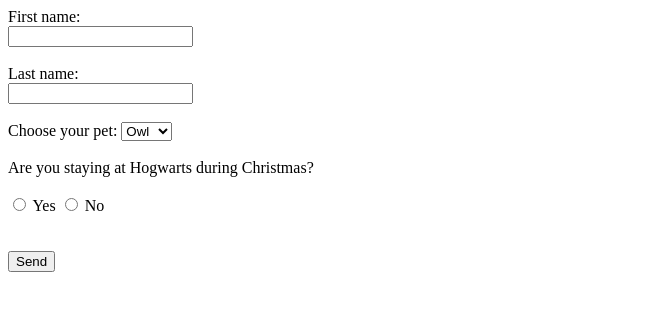
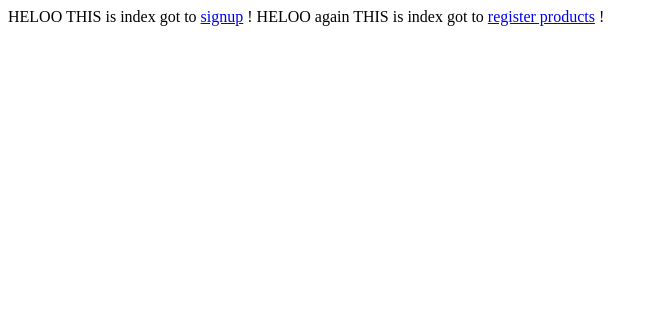
Before and after one commit to Cem-Kaya/Olympus_Bookstore_Project, a Flask app: page / in a window 1280 px wide. Shown: the top 311 px of the page, without its empty margins (0-658 px from the left). Run offline with Flask 2, Linux system fonts and the light colour scheme.

Commit message:
added elementary relationships, basic frontend for signup/login/product regisration testing, resouces

```diff
--- a/back/Tutorials .txt
+++ b/back/Tutorials .txt
@@ -1,3 +1,3 @@
-
-
+flsk-many-to-many-relationship-tutorial: https://www.youtube.com/watch?v=47i-jzrrIGQ
+flsk-one-to-many relationship-tutorial: https://www.youtube.com/watch?v=VVX7JIWx-ss
 flsk-postgresql-connection-basics: https://youtu.be/XZ_gAWdGzZk
--- a/back/app.py
+++ b/back/app.py
@@ -1,47 +1,81 @@
+import imp
 from flask import Flask, render_template, request
 from flask_sqlalchemy import SQLAlchemy
 
-#https://youtu.be/XZ_gAWdGzZk
+from DB_init_SQL import *
+
 
 app = Flask(__name__)
 
-app.config['SQLALCHEMY_DATABASE_URI']='postgresql://postgres:123123@localhost/students'
+app.config['SQLALCHEMY_DATABASE_URI']='postgresql://postgres:123123@localhost/STORE'
 
 db=SQLAlchemy(app)
-
-class Student(db.Model):
-  __tablename__='students'
-  id=db.Column(db.Integer,primary_key=True)
-  fname=db.Column(db.String(40))
-  lname=db.Column(db.String(40))
-  pet=db.Column(db.String(40))
-
-  def __init__(self,fname,lname,pet):
-    self.fname=fname
-    self.lname=lname
-    self.pet=pet
 
 
 @app.route('/')
 def index():
   return render_template('index.html')
 
-@app.route('/submit', methods=['POST'])
-def submit():
-  fname= request.form['fname']
-  lname=request.form['lname']
-  pet=request.form['pets']
+@app.route('/signup')
+def signup():
+  return render_template('signup.html')
 
-  student=Student(fname,lname,pet)
-  db.session.add(student)
+
+
+@app.route('/signup/submit', methods=['POST'])
+def signupsubmit():
+
+  name= request.form['name']
+  pass_hash=request.form['pass_hash']
+  email=request.form['email']
+  homeadress=request.form['homeadress']
+
+
+
+
+
+  custumer__= Customers(name,pass_hash,email,homeadress)
+  db.session.add(custumer__)
   db.session.commit()
 
   #fetch a certain student2
-  studentResult=db.session.query(Student).filter(Student.id==1)
-  for result in studentResult:
-    print(result.fname)
+  custumer__=db.session.query(Customers)
 
-  return render_template('success.html', data=fname)
+  print(custumer__)
+
+  return render_template('success.html', data= name)
+
+
+@app.route('/Products_reg')
+def Products_reg():
+  return render_template('Products_reg.html')
+
+@app.route('/Products_reg/submit', methods=['POST'])
+def Prsubmit():
+
+  name=request.form['name']
+  model=request.form['model']
+  description=request.form['description']
+  edition_number=request.form['edition_number']
+  quantity =request.form['quantity']
+  price =request.form['price']
+  warranty=request.form['warranty']
+  distributor_Information =request.form['distributor_Information']
+  sale=request.form['sale']
+
+
+
+
+  products__ = Products(name,model,description,edition_number, quantity, price, warranty, distributor_Information, sale)
+  db.session.add(products__)
+  db.session.commit()
+
+  #fetch a certain student2
+  products__=db.session.query(Products)
+
+  print(products__)
+
+  return render_template('success.html', data= name)
 
 
 if __name__ == '__main__':  #python interpreter assigns "__main__" to the file you run
--- a/back/templates/index.html
+++ b/back/templates/index.html
@@ -1,37 +1,13 @@
-<!doctype html>
-
-
-<head><title>Test</title>
-    <meta charset=utf-8>
+<!DOCTYPE html>
+<html lang="en">
+<head>
+    <meta charset="UTF-8">
+    <meta http-equiv="X-UA-Compatible" content="IE=edge">
+    <meta name="viewport" content="width=device-width, initial-scale=1.0">
+    <title>Document</title>
 </head>
 <body>
-
-<form action="/submit" method="POST">
-    <label for="fname">First name:</label><br>
-    <input type="text" id="fname" name="fname"><br><br>
-    <label for="lname">Last name:</label><br>
-    <input type="text" id="lname" name="lname"><br><br>
-
-
-    <label for="pets">Choose your pet:</label>
-    <select name="pets" id="pets">
-        <option value="owl">Owl</option>
-        <option value="cat">Cat</option>
-        <option value="rat">Rat</option>
-        <option value="toad">Toad</option>
-    </select>
-    <br><br>
-
-    <label>Are you staying at Hogwarts during Christmas?</label><br><br>
-
-
-        <input type="radio" id="yes" name="option" value="yes">
-        <label for="yes">Yes</label>
-        <input type="radio" id="no" name="option" value="no">
-        <label for="no">No</label><br>
-
-    <br><br>
-        <button><a>Send</a></button><br>
-</form>
-
+    HELOO THIS is index got to <a href="./signup">signup</a>  !
+    HELOO again THIS is index got to <a href="./Products_reg">register products</a>  !
 </body>
+</html>
```
Also changed, not shown: back/DB-init-SQL.py (deleted, +0 -126 lines), back/DB_init_SQL.py (added, +136 -0 lines), back/templates/Products_reg.html (added, +42 -0 lines), back/templates/signup.html (added, +28 -0 lines), 1 other file.
